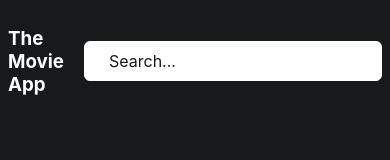
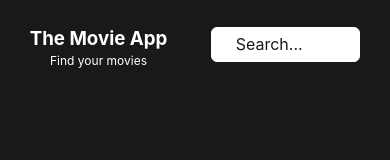
Before and after one commit to mchedlo14/movieApp, a React (Create React App) app: page / in a window 390 px wide. Shown: the top 160 px of the page. Built offline with nearby package versions, Linux system fonts and the light colour scheme; no server answers; the HTML template or start-up script is replaced by a standard one.

Commit message:
responsive

```diff
--- a/src/App.js
+++ b/src/App.js
@@ -33,7 +33,10 @@ const App = () => {
     <>
       <form onSubmit={handleOnSubmit}>
         <header>
-          <h3>The Movie App</h3>
+          <div className='title-container'>
+            <h3 className='header'>The Movie App</h3>
+            <p className='title'>Find your movies</p>
+          </div>
           <input
             className="search"
             type="text"
--- a/src/components/Slider.js
+++ b/src/components/Slider.js
@@ -8,7 +8,7 @@ const IMG_API = 'https://image.tmdb.org/t/p/w200'
 const Slider = (props) => {
     console.log(props.movieData)
   return (
-    <div>
+    <div className='slider-parent'>
       <Swiper spaceBetween={50} slidesPerView={4}>
         {props.movieData.length > 0 &&
           props.movieData.map((movie) => (
--- a/src/index.css
+++ b/src/index.css
@@ -101,3 +101,20 @@ header{
     margin-top: 0px;
   }
 }
+.title-container{
+  display: flex;
+  flex-direction: column;
+  align-items: center;
+}
+.title{
+  margin-top: -15px;
+  font-size: 12px;
+  cursor:default;
+}
+
+@media(max-width:480px){
+  .search{
+    width: 40%;
+    height: 35px;
+  }
+}
```
